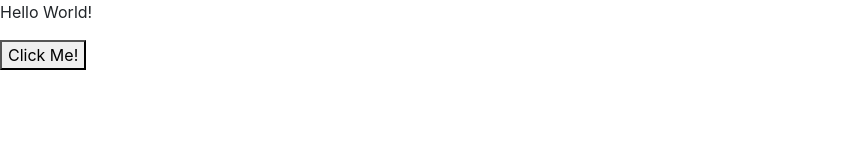
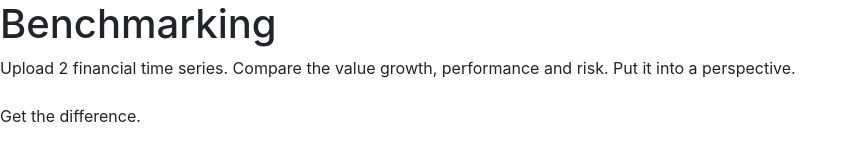
Before and after one commit to flexirexi/flexifinance-benchmarking, a plain HTML site: page index.html in a window 1280 px wide. Shown: the whole page, without its empty margins (0-858 px from the left). Drawn offline with nearby package versions, Linux system fonts and the light colour scheme.

Commit message:
feat: add landing section

```diff
--- a/index.html
+++ b/index.html
@@ -14,9 +14,18 @@
 
 </head>
 <body>
+    <header class="landing-page">
+        <h1>Benchmarking</h1>
+        <p>
+            Upload 2 financial time series. Compare the value growth, performance and risk. Put it into a perspective.
+            <br><br>Get the difference.
+        </p>
+    </header>
+    <aside></aside>
     <article class="container">
         <!-- value growth -->
         <section>
+            <h1></h1>
         </section>
 
         <!-- Performance -->
@@ -36,8 +45,6 @@
           </section>
     </article>
 
-	<p>Hello World!</p>
-	<button>Click Me!</button>
     <!-- Font Awesome kit -->
     <script src="https://kit.fontawesome.com/ee874b1d34.js" crossorigin="anonymous"></script>
 
```
